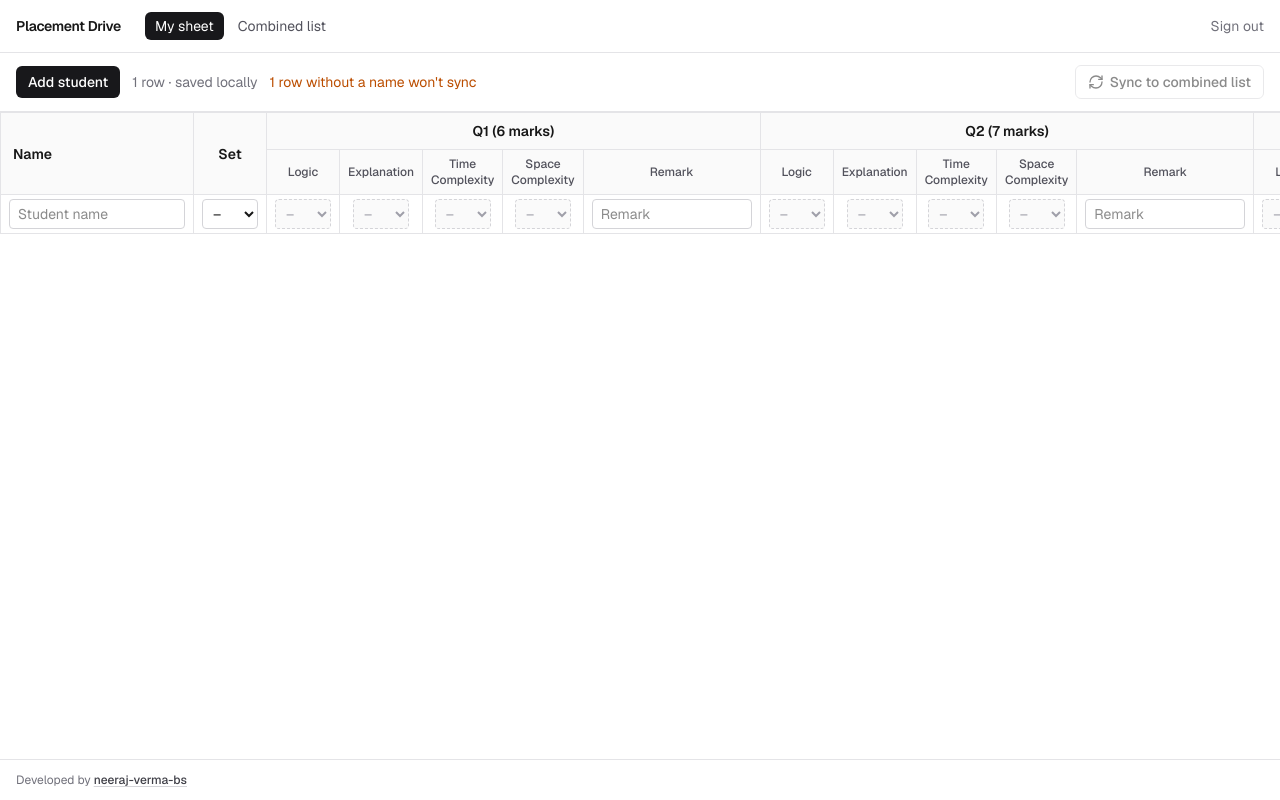
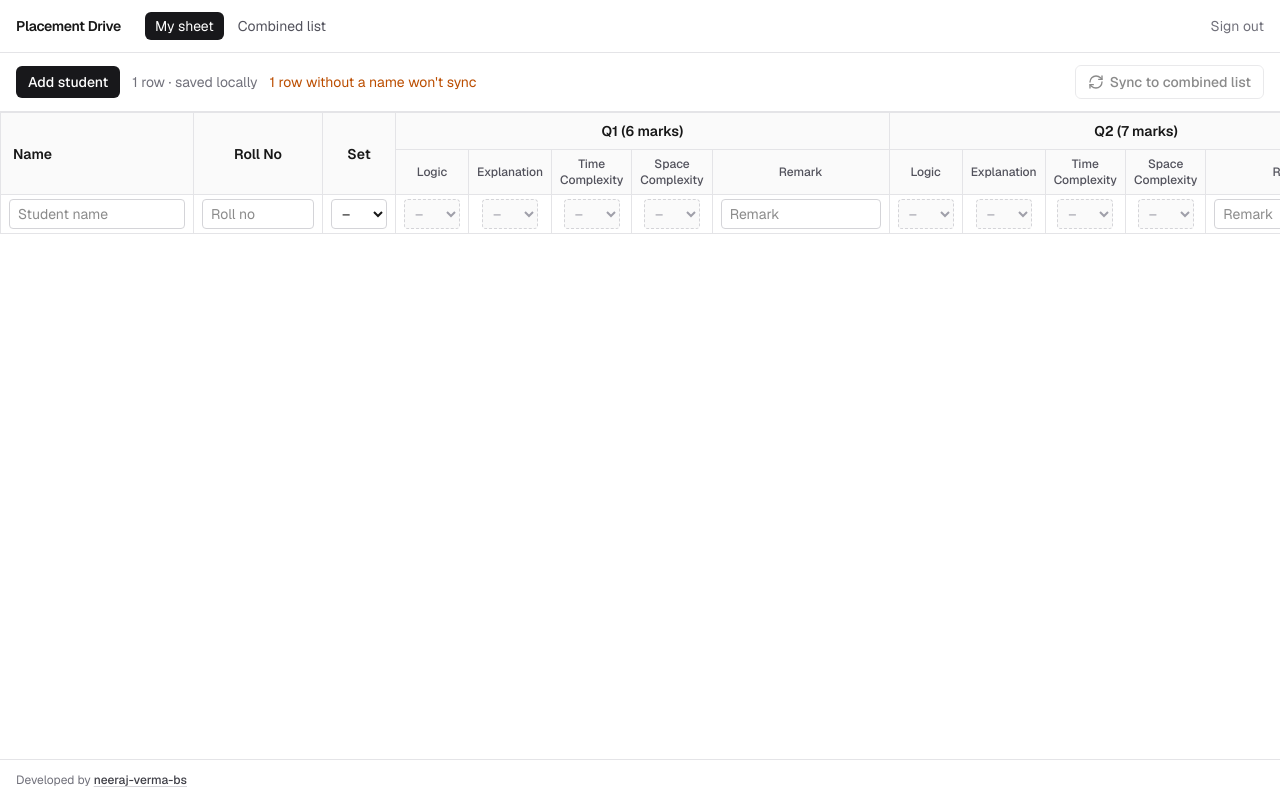
Before and after one commit to neeraj-verma-bs/placement-drive-bs, a Next.js app: page / in a window 1280 px wide. Both pictures are taken after a click on the button "Add student". Built offline with nearby package versions, Linux system fonts and the light colour scheme.

Commit message:
Record roll number alongside the paper set

```diff
--- a/app/api/rows/export/route.ts
+++ b/app/api/rows/export/route.ts
@@ -4,8 +4,8 @@ import { CRITERIA, QUESTIONS, questionLabel } from "@/lib/schema";
 
 export const dynamic = "force-dynamic";
 
-/** Name, Set, then five columns per question, then the sync timestamp. */
-const LEAD_COLUMNS = 2;
+/** Name, Roll No, Set, then five columns per question, then the sync timestamp. */
+const LEAD_COLUMNS = 3;
 const COLUMNS_PER_QUESTION = CRITERIA.length + 1;
 
 function columnLetter(index: number): string {
@@ -28,8 +28,8 @@ export async function GET() {
 
   // Row 1: Name | Set | Q1 …spanned… | Q2 | Q3 | Last synced
   // Row 2:             | Logic | Explanation | Time | Space | Remark | …
-  const topRow: string[] = ["Name", "Set"];
-  const subRow: string[] = ["", ""];
+  const topRow: string[] = ["Name", "Roll No", "Set"];
+  const subRow: string[] = ["", "", ""];
   for (const question of QUESTIONS) {
     topRow.push(questionLabel(question), "", "", "", "");
     subRow.push(...CRITERIA.map(({ label }) => label), "Remark");
@@ -43,6 +43,7 @@ export async function GET() {
   // Name, Set and Last synced span both header rows; each question spans its five.
   sheet.mergeCells("A1:A2");
   sheet.mergeCells("B1:B2");
+  sheet.mergeCells("C1:C2");
   sheet.mergeCells(`${lastColumn}1:${lastColumn}2`);
   for (const question of QUESTIONS) {
     const first = LEAD_COLUMNS + question * COLUMNS_PER_QUESTION + 1;
@@ -58,7 +59,7 @@ export async function GET() {
   }
 
   for (const doc of docs) {
-    const values: (string | Date)[] = [doc.name, doc.set];
+    const values: (string | Date)[] = [doc.name, doc.rollNo ?? "", doc.set];
     for (const question of QUESTIONS) {
       const score = doc.questions[question];
       values.push(
@@ -78,6 +79,7 @@ export async function GET() {
       (position - LEAD_COLUMNS) % COLUMNS_PER_QUESTION === 0;
 
     if (position === 1) column.width = 24;
+    else if (position === 2) column.width = 16;
     else if (position === totalColumns) column.width = 20;
     else if (isRemark) column.width = 32;
     else column.width = 12;
--- a/app/api/rows/route.ts
+++ b/app/api/rows/route.ts
@@ -11,6 +11,7 @@ export async function GET() {
     rows: docs.map((doc) => ({
       id: doc._id,
       name: doc.name,
+      rollNo: doc.rollNo,
       set: doc.set,
       questions: doc.questions,
       updatedAt: doc.updatedAt,
--- a/app/api/sync/route.ts
+++ b/app/api/sync/route.ts
@@ -77,6 +77,7 @@ export async function POST(request: Request) {
         update: {
           $set: {
             name: row.name.trim(),
+            rollNo: row.rollNo.trim(),
             set: row.set,
             questions: row.questions,
             updatedAt: row.updatedAt,
--- a/app/combined/page.tsx
+++ b/app/combined/page.tsx
@@ -18,6 +18,7 @@ type Loaded =
 type CombinedRow = {
   id: string;
   name: string;
+  rollNo: string;
   set: string;
   questions: QuestionScore[];
   syncedAt: string;
@@ -35,6 +36,7 @@ async function loadRows(): Promise<Loaded> {
       rows: docs.map((doc) => ({
         id: doc._id,
         name: doc.name,
+        rollNo: doc.rollNo ?? "",
         set: doc.set,
         questions: doc.questions,
         syncedAt: doc.syncedAt.toISOString(),
@@ -109,6 +111,12 @@ export default async function CombinedPage() {
                   rowSpan={2}
                   className="border border-zinc-200 px-2 py-2 font-semibold dark:border-zinc-800"
                 >
+                  Roll No
+                </th>
+                <th
+                  rowSpan={2}
+                  className="border border-zinc-200 px-2 py-2 font-semibold dark:border-zinc-800"
+                >
                   Set
                 </th>
                 {QUESTIONS.map((question) => (
@@ -151,6 +159,9 @@ export default async function CombinedPage() {
                   <td className="sticky left-0 z-10 border border-zinc-200 bg-white px-3 py-1.5 font-medium dark:border-zinc-800 dark:bg-zinc-950">
                     {row.name}
                   </td>
+                  <td className="border border-zinc-200 px-2 py-1.5 whitespace-nowrap dark:border-zinc-800">
+                    {row.rollNo || "–"}
+                  </td>
                   <td className="border border-zinc-200 px-2 py-1.5 text-center dark:border-zinc-800">
                     {row.set || "–"}
                   </td>
--- a/components/sheet-editor.tsx
+++ b/components/sheet-editor.tsx
@@ -257,6 +257,12 @@ function Sheet() {
                   rowSpan={2}
                   className="border border-zinc-200 px-2 py-2 font-semibold dark:border-zinc-800"
                 >
+                  Roll No
+                </th>
+                <th
+                  rowSpan={2}
+                  className="border border-zinc-200 px-2 py-2 font-semibold dark:border-zinc-800"
+                >
                   Set
                 </th>
                 {QUESTIONS.map((question) => (
@@ -319,6 +325,20 @@ function Sheet() {
                         }
                         placeholder="Student name"
                         className="w-44 rounded border border-zinc-300 bg-white px-2 py-1 outline-none focus:border-zinc-900 dark:border-zinc-700 dark:bg-zinc-950 dark:focus:border-zinc-300"
+                      />
+                    </td>
+                    <td className="border border-zinc-200 px-2 py-1 dark:border-zinc-800">
+                      <input
+                        aria-label="Roll number"
+                        value={row.rollNo}
+                        onChange={(event) =>
+                          mutateRow(row.id, (current) => ({
+                            ...current,
+                            rollNo: event.target.value,
+                          }))
+                        }
+                        placeholder="Roll no"
+                        className="w-28 rounded border border-zinc-300 bg-white px-2 py-1 outline-none focus:border-zinc-900 dark:border-zinc-700 dark:bg-zinc-950 dark:focus:border-zinc-300"
                       />
                     </td>
                     <td className="border border-zinc-200 px-2 py-1 dark:border-zinc-800">
@@ -405,6 +425,9 @@ function Sheet() {
                 onNameChange={(value) =>
                   mutateRow(row.id, (current) => ({ ...current, name: value }))
                 }
+                onRollNoChange={(value) =>
+                  mutateRow(row.id, (current) => ({ ...current, rollNo: value }))
+                }
                 onSetChange={(value) =>
                   mutateRow(row.id, (current) => ({ ...current, set: value }))
                 }
--- a/components/student-card.tsx
+++ b/components/student-card.tsx
@@ -21,6 +21,7 @@ type Props = {
   row: StudentRow;
   status: RowStatus;
   onNameChange: (value: string) => void;
+  onRollNoChange: (value: string) => void;
   onSetChange: (value: SetId | "") => void;
   onGradeChange: (
     question: number,
@@ -60,6 +61,7 @@ export default function StudentCard({
   row,
   status,
   onNameChange,
+  onRollNoChange,
   onSetChange,
   onGradeChange,
   onRemarkChange,
@@ -102,26 +104,43 @@ export default function StudentCard({
 
       {!open && (
         <p className="border-t border-zinc-200 px-3 py-2 text-xs text-zinc-500 dark:border-zinc-800 dark:text-zinc-400">
-          Set {row.set || "–"} · {gradedCount(row)}/{TOTAL_CELLS} graded
+          {row.rollNo.trim() && `${row.rollNo.trim()} · `}Set{" "}
+          {row.set || "–"} · {gradedCount(row)}/{TOTAL_CELLS} graded
         </p>
       )}
 
       {open && (
         <>
-          <div className="flex items-center gap-2 border-t border-zinc-200 px-3 py-2 dark:border-zinc-800">
+          <div className="flex items-end gap-2 border-t border-zinc-200 px-3 py-2 dark:border-zinc-800">
+            <label
+              htmlFor={`roll-${row.id}`}
+              className="flex flex-1 flex-col gap-1"
+            >
+              <span className="text-xs font-medium text-zinc-600 dark:text-zinc-400">
+                Roll No
+              </span>
+              <input
+                id={`roll-${row.id}`}
+                value={row.rollNo}
+                onChange={(event) => onRollNoChange(event.target.value)}
+                placeholder="Roll no"
+                className="w-full rounded border border-zinc-300 bg-white px-2 py-1.5 text-base outline-none focus:border-zinc-900 dark:border-zinc-700 dark:bg-zinc-950 dark:focus:border-zinc-300"
+              />
+            </label>
             <label
               htmlFor={`set-${row.id}`}
-              className="shrink-0 text-sm font-medium text-zinc-600 dark:text-zinc-400"
+              className="flex w-24 flex-col gap-1"
             >
+              <span className="text-xs font-medium text-zinc-600 dark:text-zinc-400">
                 Set
-            </label>
+              </span>
               <select
                 id={`set-${row.id}`}
                 value={row.set}
                 onChange={(event) =>
                   onSetChange(event.target.value as SetId | "")
                 }
-              className="flex-1 rounded border border-zinc-300 bg-white px-2 py-1.5 text-base outline-none focus:border-zinc-900 dark:border-zinc-700 dark:bg-zinc-950 dark:focus:border-zinc-300"
+                className="w-full rounded border border-zinc-300 bg-white px-2 py-1.5 text-base outline-none focus:border-zinc-900 dark:border-zinc-700 dark:bg-zinc-950 dark:focus:border-zinc-300"
               >
                 <option value="">–</option>
                 {SETS.map((set) => (
@@ -130,6 +149,7 @@ export default function StudentCard({
                   </option>
                 ))}
               </select>
+            </label>
           </div>
 
           {QUESTIONS.map((question) => {
--- a/lib/schema.ts
+++ b/lib/schema.ts
@@ -36,6 +36,8 @@ export type StudentRow = {
   /** Client-generated, stable across syncs — the idempotency key. */
   id: string;
   name: string;
+  /** The student's roll number, as printed on their paper. */
+  rollNo: string;
   set: SetId | "";
   questions: QuestionScore[];
   /** ISO timestamp of the last local edit. */
@@ -50,6 +52,7 @@ export function emptyRow(id: string): StudentRow {
   return {
     id,
     name: "",
+    rollNo: "",
     set: "",
     questions: Array.from({ length: QUESTION_COUNT }, emptyQuestionScore),
     updatedAt: new Date().toISOString(),
@@ -64,6 +67,7 @@ export function emptyRow(id: string): StudentRow {
 export function rowContent(row: StudentRow): string {
   return JSON.stringify([
     row.name.trim(),
+    row.rollNo.trim(),
     row.set,
     row.questions.map((q) => [
       q.logic,
@@ -103,6 +107,7 @@ export function parseRow(input: unknown): StudentRow | null {
   return {
     id: raw.id,
     name: typeof raw.name === "string" ? raw.name.slice(0, 200) : "",
+    rollNo: typeof raw.rollNo === "string" ? raw.rollNo.slice(0, 60) : "",
     set: isSetId(raw.set) ? raw.set : "",
     questions,
     updatedAt:
```
Also changed, not shown: 1 other file (tests, documents, lock files or other folders). Lines whose indentation alone changed are shown as unchanged.
